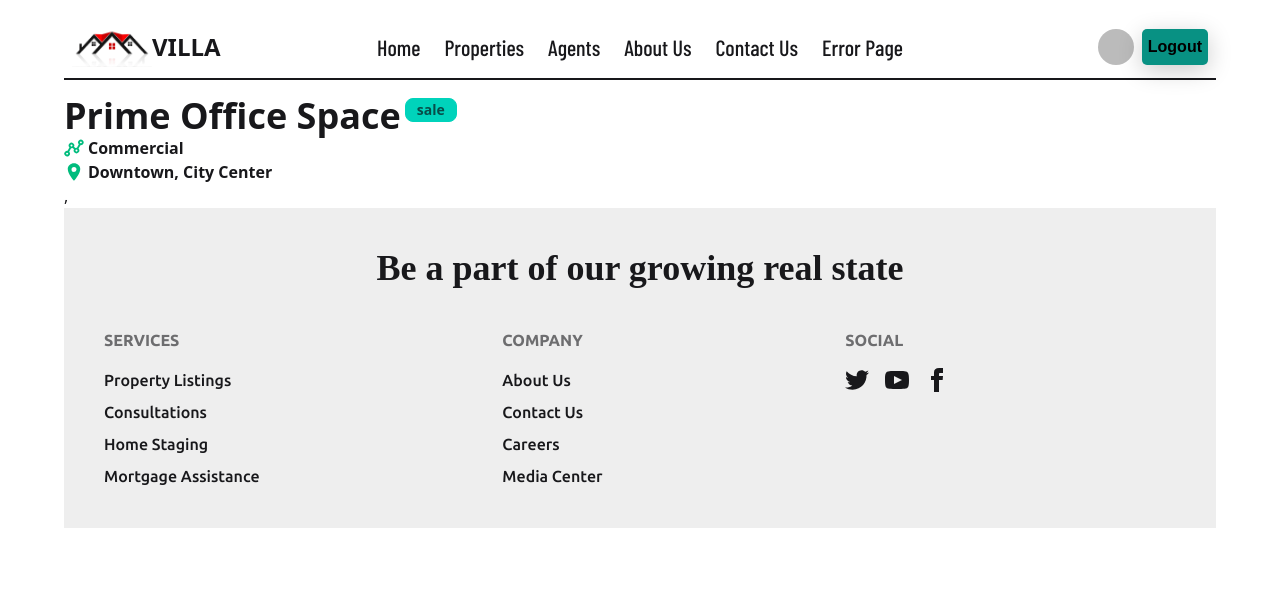
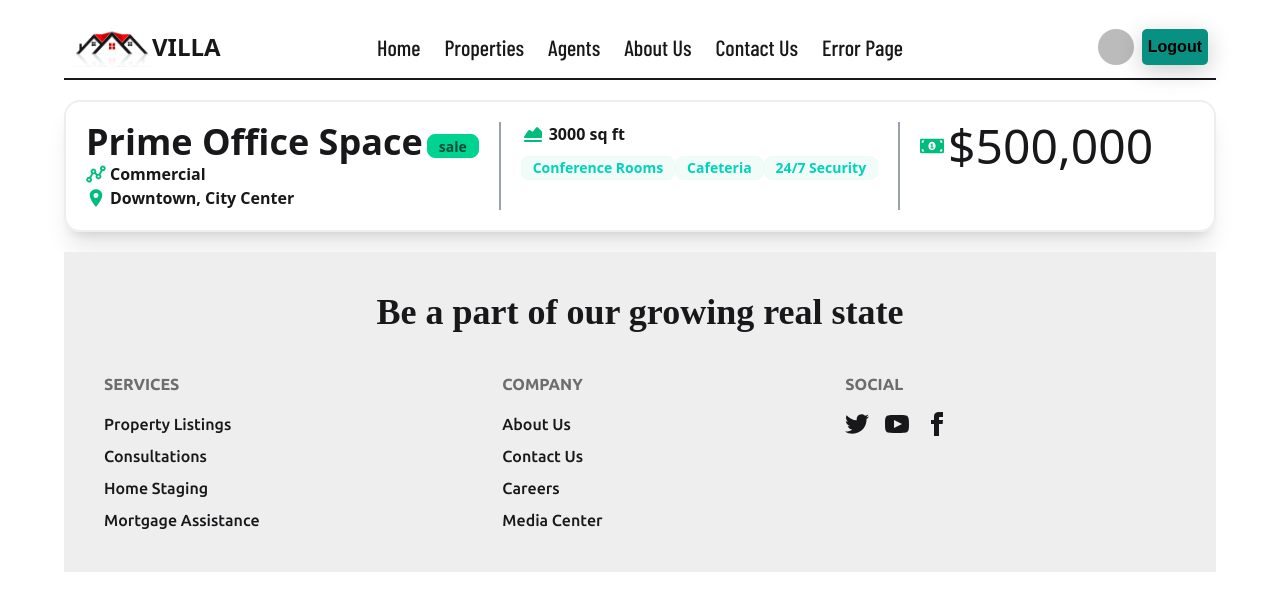
Before and after one commit to NaimulHasanEmon/Villa-Assignment-9-, a React (Vite) app: page /property/1 in a window 1280 px wide. Shown: the top 610 px of the page. Built offline with nearby package versions, Linux system fonts and the light colour scheme; no server answers; sample sign-in values are in the browser's storage; a web font is replaced by a local one.

Commit message:
Property Details page upper section done

```diff
--- a/public/commercial.json
+++ b/public/commercial.json
@@ -16,7 +16,7 @@
     "estate_title": "Retail Space in Mall",
     "segment_name": "Commercial",
     "description": "High-footfall retail space in a popular shopping mall, ideal for boutiques.",
-    "price": "$4,000/month",
+    "price": "$4,000",
     "status": "rent",
     "area": "1500 sq ft",
     "location": "City Mall, High Street",
@@ -28,7 +28,7 @@
     "estate_title": "Warehouse for Rent",
     "segment_name": "Commercial",
     "description": "Spacious warehouse with loading docks and easy highway access.",
-    "price": "$2,000/month",
+    "price": "$2,000",
     "status": "rent",
     "area": "5000 sq ft",
     "location": "Industrial Area, Sector 5",
@@ -64,7 +64,7 @@
     "estate_title": "Industrial Warehouse",
     "segment_name": "Commercial",
     "description": "Large industrial warehouse with proximity to transport hubs at City Outskirts.",
-    "price": "$3,000/month",
+    "price": "$3,000",
     "status": "rent",
     "area": "8000 sq ft",
     "location": "Logistics Hub, City Outskirts",
@@ -76,7 +76,7 @@
     "estate_title": "Boutique Office Space",
     "segment_name": "Commercial",
     "description": "Boutique office space suitable for small businesses and startups.",
-    "price": "$1,200/month",
+    "price": "$1,200",
     "status": "rent",
     "area": "1000 sq ft",
     "location": "Suburban Business District",
--- a/src/components/Shared/Estate/EstateCard/EstateCard.jsx
+++ b/src/components/Shared/Estate/EstateCard/EstateCard.jsx
@@ -1,7 +1,7 @@
 import { Link } from "react-router-dom";
 import PropTypes from "prop-types";
+import { FaMoneyBillAlt } from "react-icons/fa";
 import { TbChartAreaFilled } from "react-icons/tb";
-import { FaMoneyBillAlt } from "react-icons/fa";
 import { IoLocationSharp } from "react-icons/io5";
 import { FaLocationArrow } from "react-icons/fa";
 import "./EstateCard.css";
@@ -22,7 +22,11 @@ const EstateCard = ({ commData }) => {
   return (
     <div className='relative card shadow-2xl xl:mx-2 p-4 md:p-2 h-full'>
       <div className='bg-base-200 flex justify-center items-center rounded-xl mb-3'>
-        <img className='rounded-t-xl mb-1 w-full h-48 object-cover' src={image} alt={estate_title} />
+        <img
+          className='rounded-t-xl mb-1 w-full h-48 object-cover'
+          src={image}
+          alt={estate_title}
+        />
       </div>
       <div className='text-xl lg:text-2xl font-bold'>
         <p>{estate_title}</p>
@@ -69,7 +73,16 @@ const EstateCard = ({ commData }) => {
         <div className='text-xl lg:text-2xl text-emerald-500'>
           <FaMoneyBillAlt />
         </div>
-        <p>{price}</p>
+        <p>
+          {price}
+          <span>
+            {status === "rent" && (
+              <>
+                /<span>month</span>
+              </>
+            )}
+          </span>
+        </p>
       </div>
       {/* Area */}
       <div className='flex gap-1 items-center font-semibold'>
@@ -91,7 +104,10 @@ const EstateCard = ({ commData }) => {
       {/* Facilities */}
       <div className='grid grid-cols-2 gap-1 xl:gap-2 my-2'>
         {facilities.map((facility, idx) => (
-          <div key={idx} className='badge badge-soft badge-accent font-semibold'>
+          <div
+            key={idx}
+            className='badge badge-soft badge-accent font-semibold'
+          >
             {facility}
           </div>
         ))}
--- a/src/components/Shared/PropertyDetails/PropertyDetails.jsx
+++ b/src/components/Shared/PropertyDetails/PropertyDetails.jsx
@@ -3,6 +3,8 @@ import { useLoaderData, useParams } from "react-router-dom";
 import Loader from "../Loader/Loader";
 import { IoLocationSharp } from "react-icons/io5";
 import { PiLineSegmentsBold } from "react-icons/pi";
+import { TbChartAreaFilled } from "react-icons/tb";
+import { FaMoneyBillAlt } from "react-icons/fa";
 
 const PropertyDetails = () => {
   const propertyItem = useLoaderData();
@@ -37,13 +39,18 @@ const PropertyDetails = () => {
 
   return (
     <div>
-      <div>
+      {/* Upper Section */}
+      <div className='flex gap-5 p-5 my-5 shadow-xl rounded-2xl border-2 border-base-300'>
+        {/* First upper part */}
+        <div className='pr-5 border-r-2 border-gray-400'>
           <div className='flex gap-1'>
             <div>
               <p className='text-4xl font-bold'>{estate_title}</p>
             </div>
             <div>
-            <div className='badge badge badge-accent font-semibold'>{status}</div>
+              <p className='badge badge badge-success mt-3 font-semibold'>
+                {status}
+              </p>
             </div>
           </div>
           {/* Segment / Type */}
@@ -65,6 +72,48 @@ const PropertyDetails = () => {
             </div>
           </div>
         </div>
+        {/* Second upper part */}
+        <div className='pr-5 border-r-2 border-gray-400'>
+          {/* Area */}
+          <div className='flex gap-1 items-center font-semibold'>
+            <div className='text-xl lg:text-2xl text-emerald-500'>
+              <TbChartAreaFilled />
+            </div>
+            <p>{area}</p>
+          </div>
+
+          {/* Facilities */}
+          <div className=' xl:gap-2 my-2'>
+            {facilities.map((facility, idx) => (
+              <div
+                key={idx}
+                className='badge badge-soft badge-accent font-semibold'
+              >
+                {facility}
+              </div>
+            ))}
+          </div>
+        </div>
+        {/* Third upper part */}
+        <div>
+          {/* Price */}
+          <div className='flex gap-1 items-center text-base lg:text-lg'>
+            <div className='text-xl lg:text-2xl text-emerald-500'>
+              <FaMoneyBillAlt />
+            </div>
+            <p className='text-5xl'>
+              {price}
+              <span>
+                {status === "rent" && (
+                  <>
+                    /<span className='text-3xl font-semibold'>month</span>
+                  </>
+                )}
+              </span>
+            </p>
+          </div>
+        </div>
+      </div>
     </div>
   );
 };
--- a/src/routes/Routes.jsx
+++ b/src/routes/Routes.jsx
@@ -51,7 +51,7 @@ const Routes = createBrowserRouter([
         loader: () => fetch("/commercial.json"),
         element: (
           <PrivateRoutes>
-            <PropertyDetails></PropertyDetails>,
+            <PropertyDetails></PropertyDetails>
           </PrivateRoutes>
         ),
       },
```
Lines whose indentation alone changed are shown as unchanged.
